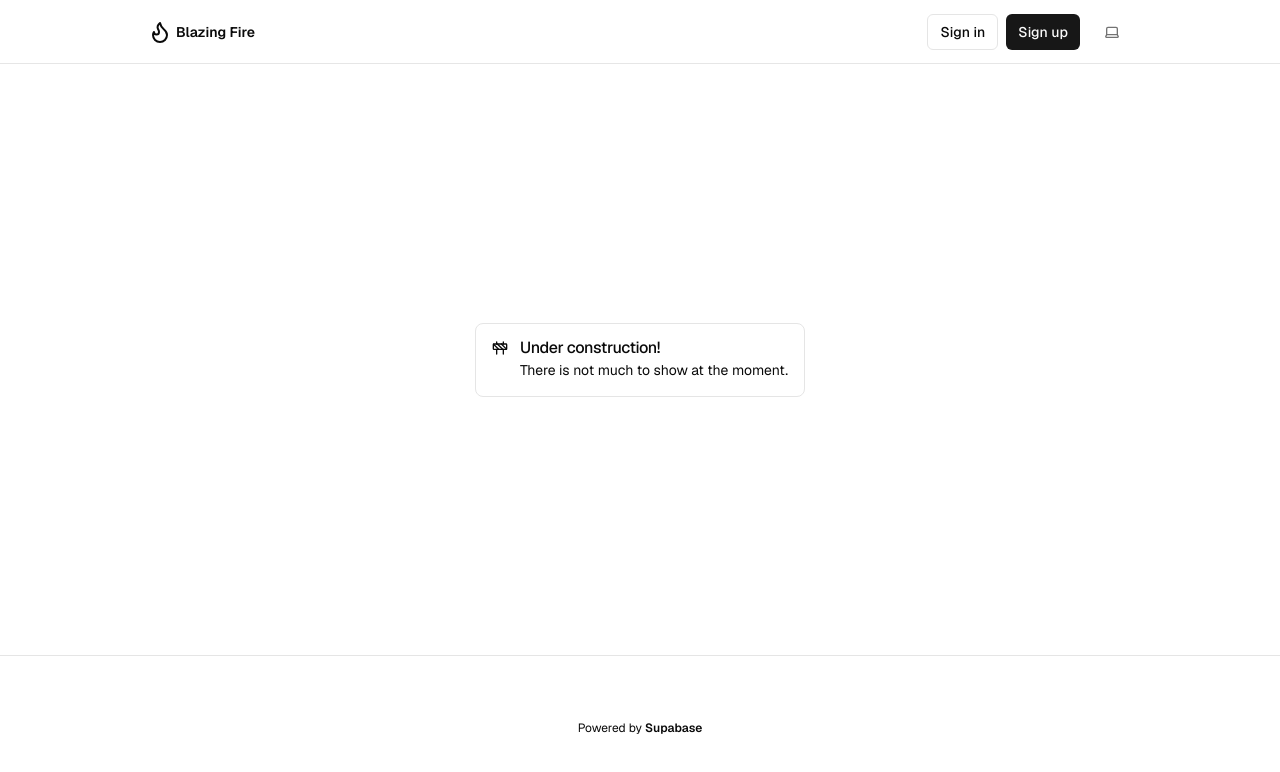
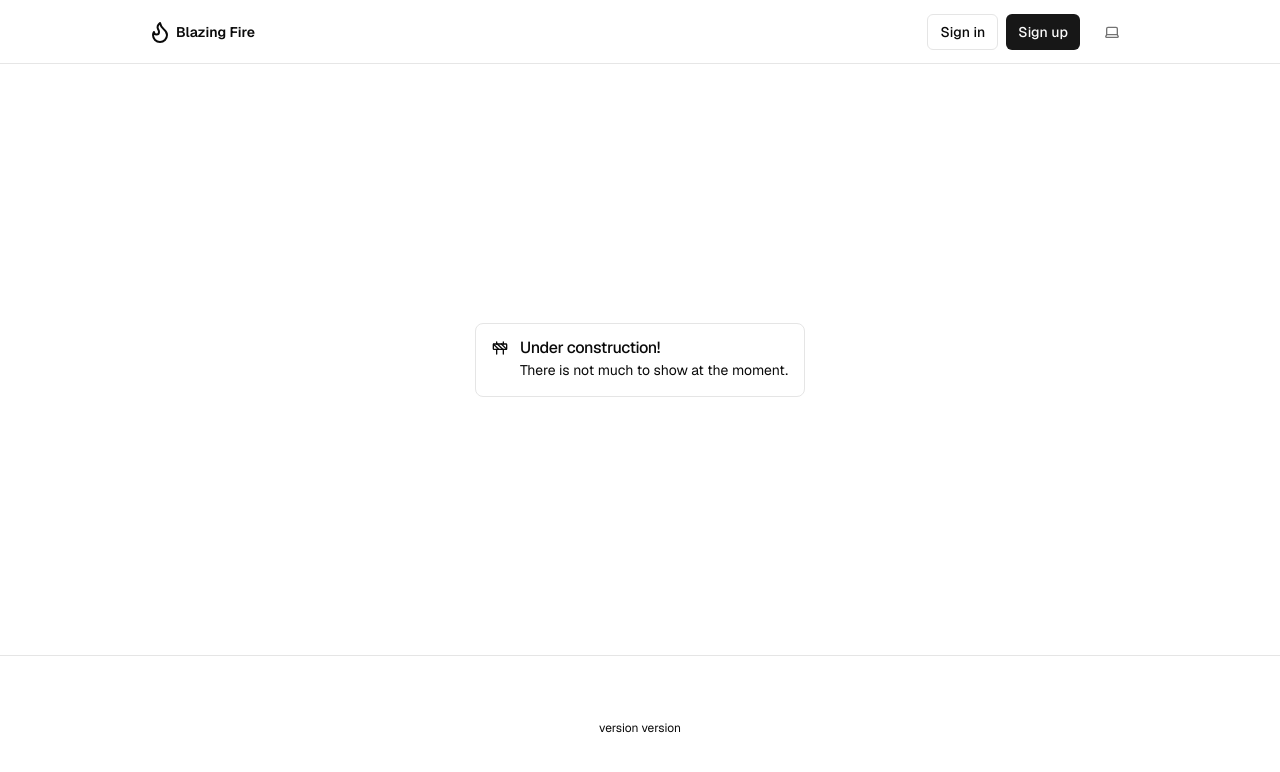
Before and after one commit to Nouxx/blazing-fire-v2, a Next.js app: page / in a window 1280 px wide. Shown: the top 772 px of the page. Built offline with nearby package versions, Linux system fonts and the light colour scheme; no server answers.

Commit message:
fix version

```diff
--- a/components/Footer/Footer.tsx
+++ b/components/Footer/Footer.tsx
@@ -2,18 +2,15 @@ import { Flex } from "@/components/ui/Flex/Flex";
 import { Typography } from "@/components/ui/Typography/Typography";
 
 export const Footer = () => {
+  const appVersion = process.env.NEXT_PUBLIC_APP_VERSION;
+
   return (
     <Flex
       as="footer"
       fullWidth
       className="border-t mx-auto text-center text-xs gap-8 py-16"
     >
-      <Typography size="xs">
-        Powered by{" "}
-        <Typography size="xs" as="span" font="semibold">
-          Supabase
-        </Typography>
-      </Typography>
+      <Typography size="xs">version {appVersion}</Typography>
     </Flex>
   );
 };
```
Also changed, not shown: 1 other file (tests, documents, lock files or other folders).
